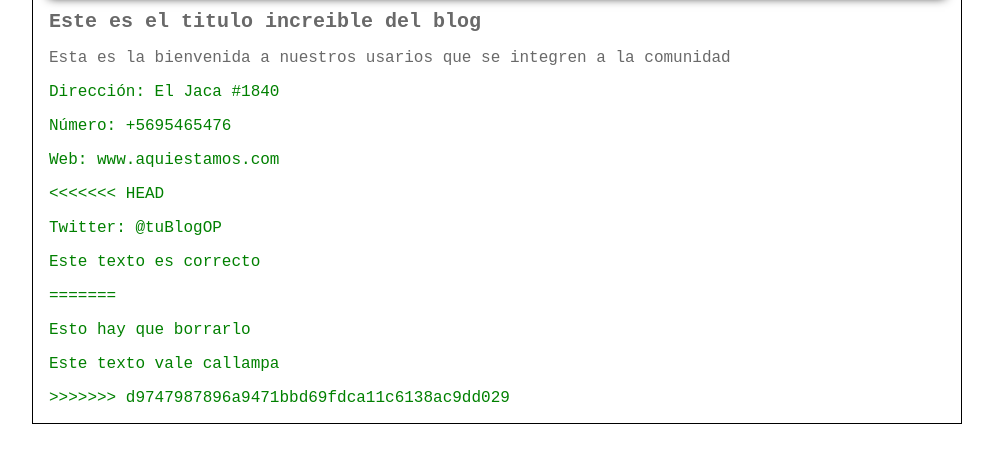
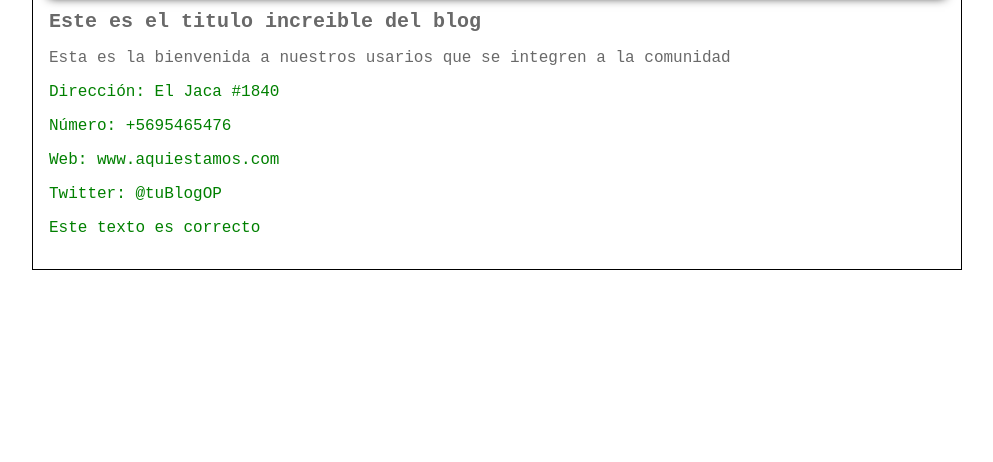
Before and after one commit to karimjarufe/Blog, a plain HTML site: page blog.html in a window 1280 px wide. Shown: the part 100-562 px from the top of the page, without its empty margins (143-1136 px from the left). Drawn offline with Linux system fonts and the light colour scheme.

Commit message:
Se arreglo el footer

```diff
--- a/blog.html
+++ b/blog.html
@@ -20,13 +20,8 @@
                     <p>Dirección: El Jaca #1840</p>
                     <p>Número: +5695465476</p>
                     <p>Web: www.aquiestamos.com</p>
-<<<<<<< HEAD
                     <p>Twitter: @tuBlogOP</p>
                     <p>Este texto es correcto</p>
-=======
-                    <p>Esto hay que borrarlo</p>
-                    <p>Este texto vale callampa</p>
->>>>>>> d9747987896a9471bbd69fdca11c6138ac9dd029
                 </footer>
             </div>
         </div>
```
